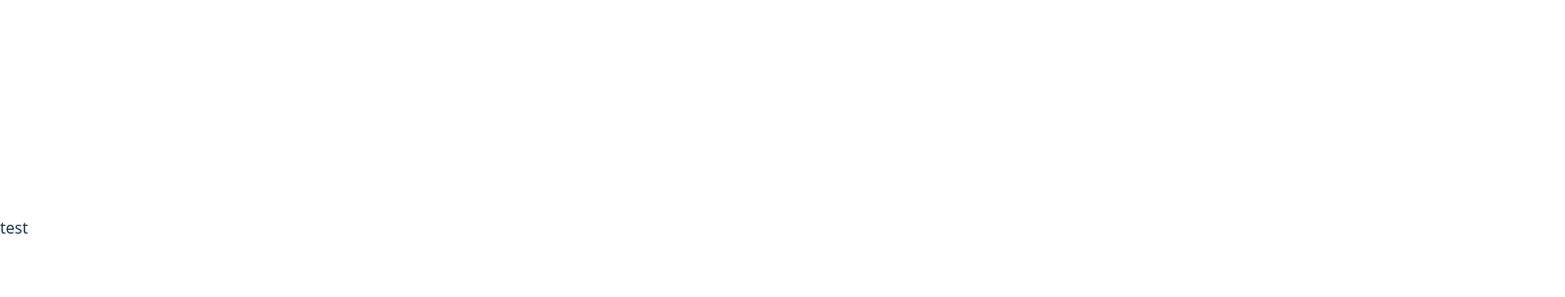
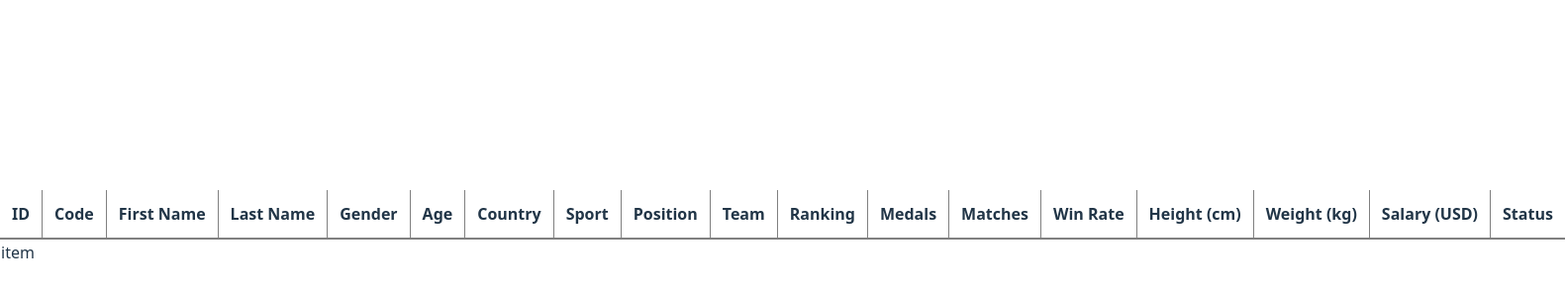
Before and after one commit to temachy/table-test-assignment, a React (Vite) app in the folder table-test-assignment/: page / in a window 1280 px wide. Shown: the part 170-470 px from the top of the page at 99% size, 1581 px wide, since content can reach past the window. Built offline with nearby package versions, Linux system fonts and the light colour scheme.

Commit message:
add Table component

```diff
--- a/table-test-assignment/src/App.tsx
+++ b/table-test-assignment/src/App.tsx
@@ -1,5 +1,7 @@
-function App() {
-  return <>test</>;
-}
+import Table from "./components/Table";
+import type { Athlete } from "./types/athlete.types";
+import athletesData from "./athletes.json";
+
+const App = () => <Table data={athletesData as Athlete[]} />;
 
 export default App;
--- /dev/null
+++ b/table-test-assignment/src/components/Table/Table.module.css
@@ -0,0 +1,23 @@
+.table {
+  width: 100%;
+  border-collapse: collapse;
+}
+
+.headerRow {
+  border-bottom: 2px solid grey;
+  position: sticky;
+  top: 0;
+  z-index: 10;
+}
+
+.headerRow th {
+  padding: 12px;
+  text-align: left;
+  font-weight: 600;;
+  white-space: nowrap;
+  border-right: 1px solid grey;
+}
+
+.headerRow th:last-child {
+  border-right: none;
+}
--- /dev/null
+++ b/table-test-assignment/src/components/Table/Table.tsx
@@ -0,0 +1,40 @@
+import type { Athlete } from "../../types/athlete.types";
+import styles from "./Table.module.css";
+
+type TableProps = {
+  data: Athlete[];
+};
+
+const Table = ({ data }: TableProps) => (
+  <table className={styles.table}>
+    <thead>
+      <tr className={styles.headerRow}>
+        <th>ID</th>
+        <th>Code</th>
+        <th>First Name</th>
+        <th>Last Name</th>
+        <th>Gender</th>
+        <th>Age</th>
+        <th>Country</th>
+        <th>Sport</th>
+        <th>Position</th>
+        <th>Team</th>
+        <th>Ranking</th>
+        <th>Medals</th>
+        <th>Matches</th>
+        <th>Win Rate</th>
+        <th>Height (cm)</th>
+        <th>Weight (kg)</th>
+        <th>Salary (USD)</th>
+        <th>Status</th>
+      </tr>
+    </thead>
+    <tbody>
+      <tr>
+        <td>item</td>
+      </tr>
+    </tbody>
+  </table>
+);
+
+export default Table;
--- /dev/null
+++ b/table-test-assignment/src/components/Table/index.ts
@@ -0,0 +1 @@
+export { default } from "./Table";
--- /dev/null
+++ b/table-test-assignment/src/components/index.ts
@@ -0,0 +1 @@
+export { default as Table } from "./Table";
```
Also changed, not shown: table-test-assignment/src/types/athlete.types.tsx (renamed from table-test-assignment/src/athlete.types.tsx).
